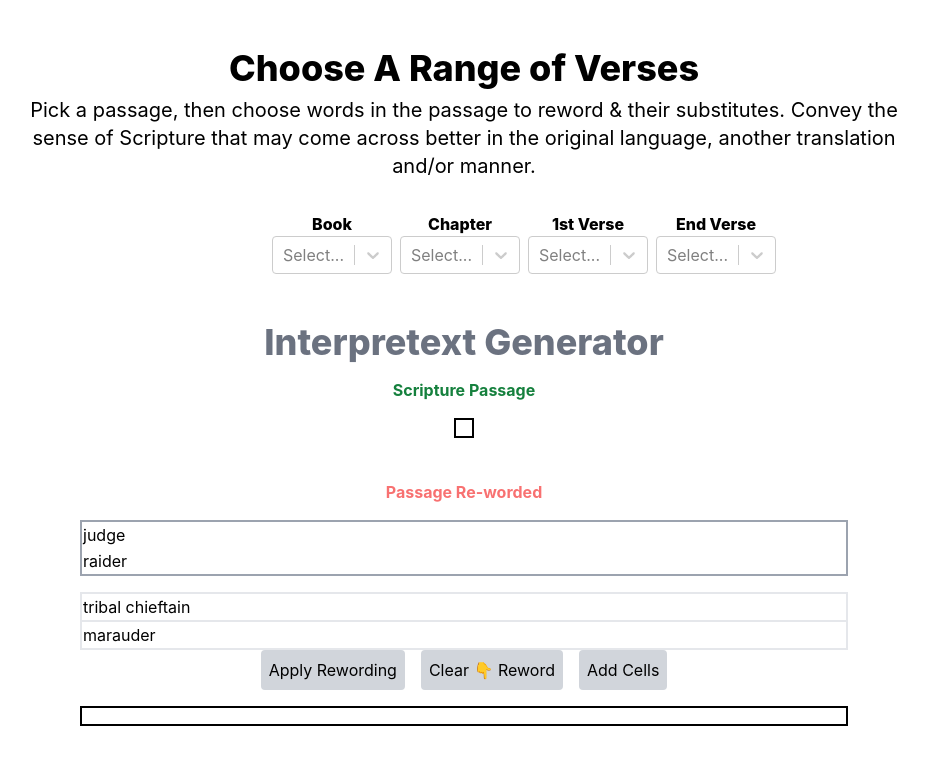
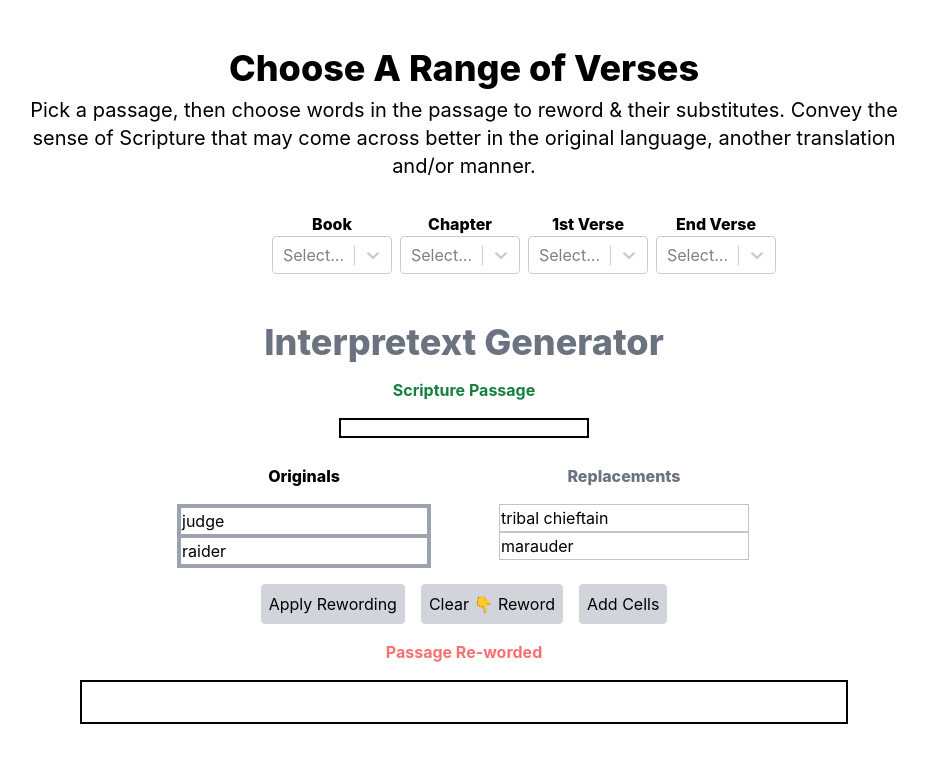
Before and after one commit to CodeWarrior-debug/plenary-engager, a React (Create React App) app: page / in a window 1280 px wide. Shown: the top 764 px of the page, without its empty margins (176-1104 px from the left). Built offline with nearby package versions, Linux system fonts and the light colour scheme; no server answers.

Commit message:
basic flow working

```diff
--- a/src/components/SwapText.js
+++ b/src/components/SwapText.js
@@ -1,6 +1,5 @@
-
 import React, { useState } from "react";
-import "./index.css"
+import "./index.css";
 
 const SwapText = React.memo((props) => {
   // KEY VARIABLES
@@ -10,29 +9,23 @@ const SwapText = React.memo((props) => {
   let substitutionVerses = props.verses;
 
   // TEST AREA
+  //*****END TEST AREA
+
   const addCells = async () => {
     await mytab1.rows[0].insertCell(-1);
     await mytabl2.rows[0].insertCell(-1);
+  };
 
-
-  // let row2 = mytabl2.rows[0];
-  // let cell2 = row2.insertCell(-1);
-  // cell.outerHTML = "<td className='border-gray-400 border-2'></td>";
-  // cell2.outerHTML = "<td className='border-gray-400 border-2'></td>";
-
-
-};
-  //*****END TEST AREA
-
-
-  const storeItems = async () => {  //collects the lists of original and replacement words
+  const storeItems = async () => {
+    //collects the lists of original and replacement words
     let originals = await feedItems();
     let replacers = await feedItems2();
     swapItems(originals, replacers);
   };
 
-  const swapItems = async (originals, replacers) => { //if proper conditions met, runs key function "replaceText"
-    if (!substitutionVerses || !originals.length>0 || !replacers.length>0) {
+  const swapItems = async (originals, replacers) => {
+    //if proper conditions met, runs key function "replaceText"
+    if (!substitutionVerses || !originals.length > 0 || !replacers.length > 0) {
       setVersesReword("");
       return "";
     }
@@ -40,8 +33,8 @@ const addCells = async () => {
     setReword(replacedText);
   };
 
-
-  const replaceText = (originals, replacers) => { //key function of this program
+  const replaceText = (originals, replacers) => {
+    //key function of this program
     for (let i = 0; i < originals.length; i++) {
       let replaced = originals[i];
       let replacer = replacers[i];
@@ -55,15 +48,15 @@ const addCells = async () => {
     setVersesReword(subVerses);
   };
 
-  const processReword = async() => { //runs both the preparation and the key functions of this program
+  const processReword = async () => {
+    //runs both the preparation and the key functions of this program
     await storeItems();
     await swapItems();
   };
 
-
-  const feedItems = async () => { //collects the words in the first table and stores them into originals array
+  const feedItems = async () => {
+    //collects the words in the first table and stores them into originals array
     let storeArr = [];
-
 
     for (let row of mytab1.rows) {
       for (let cell of row.cells) {
@@ -74,9 +67,9 @@ const addCells = async () => {
     return storeArr;
   };
 
-  const feedItems2 = async () => { //collects the words in the second table and stores them into replacers array
+  const feedItems2 = async () => {
+    //collects the words in the second table and stores them into replacers array
     let storeArr = [];
-
 
     for (let row2 of mytabl2.rows) {
       for (let cell2 of row2.cells) {
@@ -97,44 +90,79 @@ const addCells = async () => {
 
   return (
     <>
-      <div>
+      <div className="grid grid-cols-4 mb-4">
+        <div className="col-span-1"></div>
+        <div className="col-span-1">
+          <h3 className="text-center font-extrabold">Originals</h3>
           {/* original words */}
-        <table className="w-3/5 m-auto mt-4 p-2"
+          <table
+            className="w-3/5 m-auto mt-4 p-2 originals"
             id="originalsTab1"
             contentEditable={true}
             suppressContentEditableWarning={true}
           >
             <tbody>
               <tr className="border-gray-400 border-2 h-8">
-              <td >judge</td>
-              <td >raider</td>
+                <td>judge</td>
+                <td>raider</td>
               </tr>
             </tbody>
           </table>
+        </div>
+        <div className="col-span-1">
+          <h3 className="text-center font-extrabold text-gray-500">
+            Replacements
+          </h3>
           {/* replacement words */}
-      <table className="border-black border-1 w-3/5 m-auto mt-4 p-2 "
+          <table
+            className="border-black border-1 w-3/5 m-auto mt-4 p-2 replacements"
             id="replaceTab1"
             contentEditable={true}
             suppressContentEditableWarning={true}
           >
             <tbody>
               <tr>
-            <td className="border-gray-200 border-2 border-b-0">tribal chieftain</td>
+                <td className="border-gray-200 border-2 border-b-0">
+                  tribal chieftain
+                </td>
                 <td className="border-gray-200 border-2">marauder</td>
               </tr>
             </tbody>
           </table>
         </div>
 
+        <div className="col-span-1"></div>
+      </div>
+
       <div className="grid place-items-center">
         <div className="flex flex-row justify-center space-x-4">
-
-      <button className="bg-gray-300 p-2 rounded hover:scale-90" onClick={processReword}>Apply Rewording</button>
-      <button className="bg-gray-300 p-2 rounded hover:scale-90" onClick={clearReword}>Clear 👇 Reword</button>
-      <button className="bg-gray-300 p-2 rounded hover:scale-90" onClick={addCells}>Add Cells</button>
+          <button
+            className="bg-gray-300 p-2 rounded hover:scale-90"
+            onClick={processReword}
+          >
+            Apply Rewording
+          </button>
+          <button
+            className="bg-gray-300 p-2 rounded hover:scale-90"
+            onClick={clearReword}
+          >
+            Clear 👇 Reword
+          </button>
+          <button
+            className="bg-gray-300 p-2 rounded hover:scale-90"
+            onClick={addCells}
+          >
+            Add Cells
+          </button>
         </div>
       </div>
-      <div className="border-black border-2 w-3/5 m-auto mt-4 p-2">{versesReword}</div>
+      <h3 className="text-center mt-4 font-bold text-red-400">Passage Re-worded</h3>
+      <p
+        className="border-black border-2 w-3/5 m-auto mt-4 p-2"
+        contentEditable={true}
+      >
+        {versesReword}
+      </p>
     </>
   );
 });
--- a/src/components/index.css
+++ b/src/components/index.css
@@ -2,12 +2,16 @@
     border-color: rgb(156 163 175);
     border-width: 2px;
     min-height:1.5rem;
-    width:200px;
+    width:250px;
 }
 
 .replacements td {
     border-color: rgb(192, 197, 205);
     border-width: 1px;
     min-height:1.5rem;
-    width:200px;
+    width:250px;
 }
+
+table{
+    width: 250px;
+}
--- a/src/pages/home/index.js
+++ b/src/pages/home/index.js
@@ -4,6 +4,10 @@ import "../../App.css";
 import Select from "react-select";
 import SwapText from "../../components/SwapText";
 import { allChapsVersesArr } from "../../assets/allChapterVerses";
+
+// TODO: add a "clear" button to clear all the fields
+// TODO: add a "save" button to save the current state of the fields
+// TODO: prevent fetch if no book, chapter, or start and end verse is selected
 
 export default function Home() {
   // States and Variables
@@ -210,7 +214,7 @@ export default function Home() {
         Easy Button {/* why easy button? */}
       </button>
 
-      <h3 className="text-center mt-4 font-bold text-red-400">Passage Re-worded</h3>
+
     {/* DISPLAY OF SUBSTITUTE WORDS AND REWORDED TEXT */}
 <div >
 
```
Lines whose indentation alone changed are shown as unchanged.
